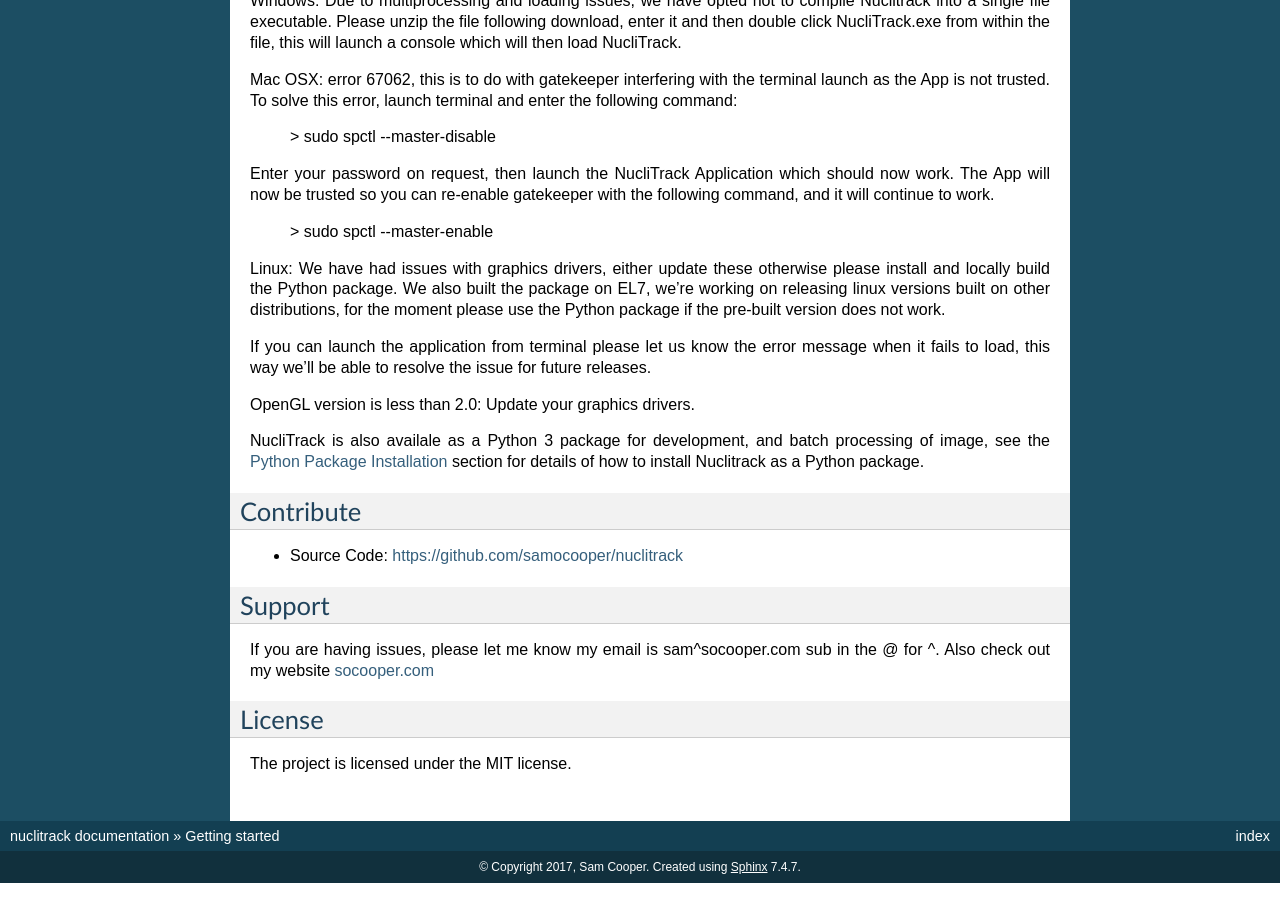
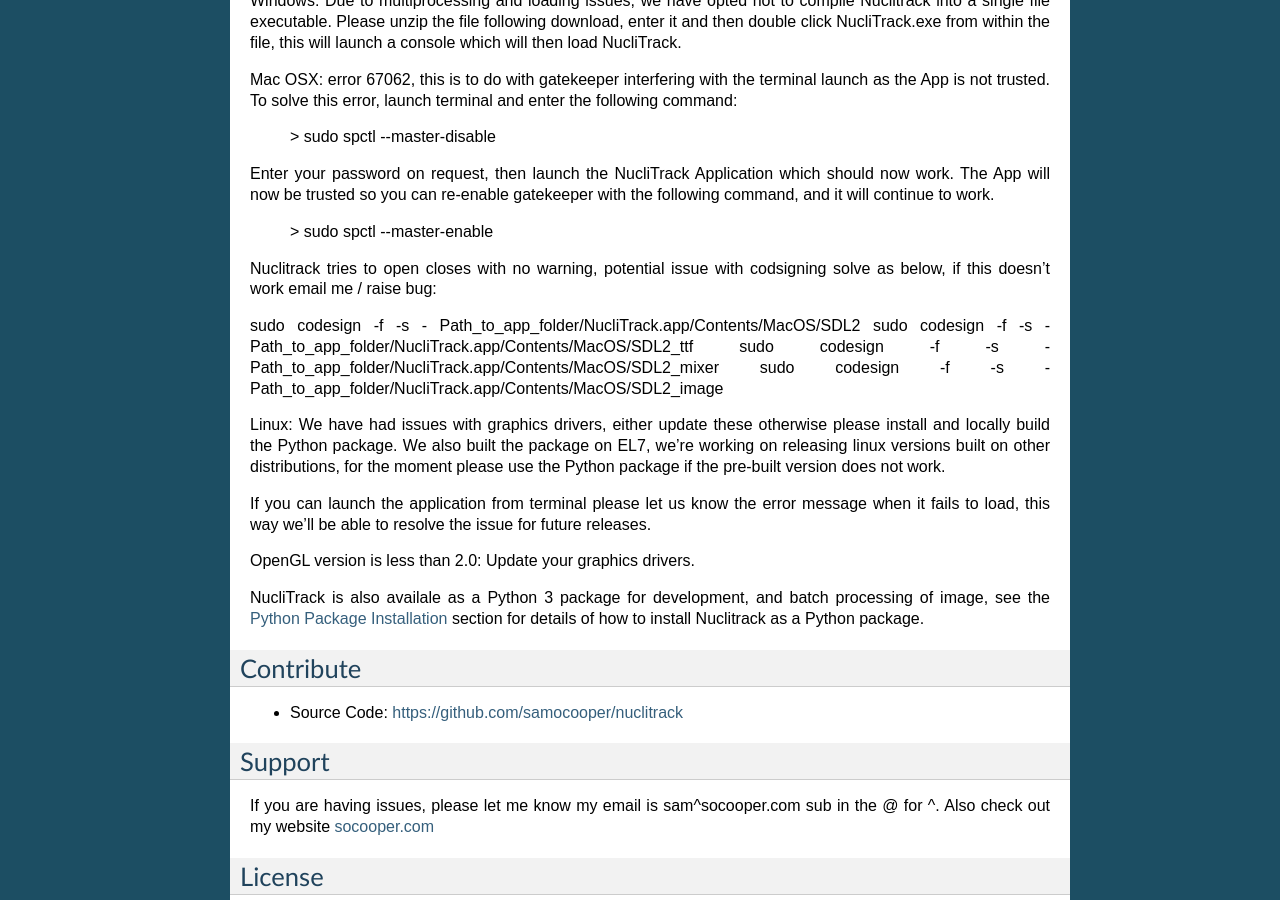
Before and after one commit to samocooper/nuclitrack, a Sphinx documentation site: the page built from docs/index.rst, in a window 1280 px wide and 900 px high, scrolled down 11395 px. Built offline with Sphinx 7.4.7, drawn with Linux system fonts in a browser that asks for light colours.

Commit message:
update docs

```diff
--- a/docs/index.rst
+++ b/docs/index.rst
@@ -312,6 +312,13 @@
 
 	> sudo spctl \--master-enable
 
+Nuclitrack tries to open closes with no warning, potential issue with codsigning solve as below, if this doesn't work email me / raise bug:
+
+sudo codesign -f -s - Path_to_app_folder/NucliTrack.app/Contents/MacOS/SDL2
+sudo codesign -f -s - Path_to_app_folder/NucliTrack.app/Contents/MacOS/SDL2_ttf
+sudo codesign -f -s - Path_to_app_folder/NucliTrack.app/Contents/MacOS/SDL2_mixer
+sudo codesign -f -s - Path_to_app_folder/NucliTrack.app/Contents/MacOS/SDL2_image
+
 Linux: We have had issues with graphics drivers, either update these otherwise please install and locally build the Python package. We also built the package on EL7, we're working on releasing linux versions built on other distributions, for the moment please use the Python package if the pre-built version does not work.
 
 If you can launch the application from terminal please let us know the error message when it fails to load, this way we'll be able to resolve the issue for future releases.
```
